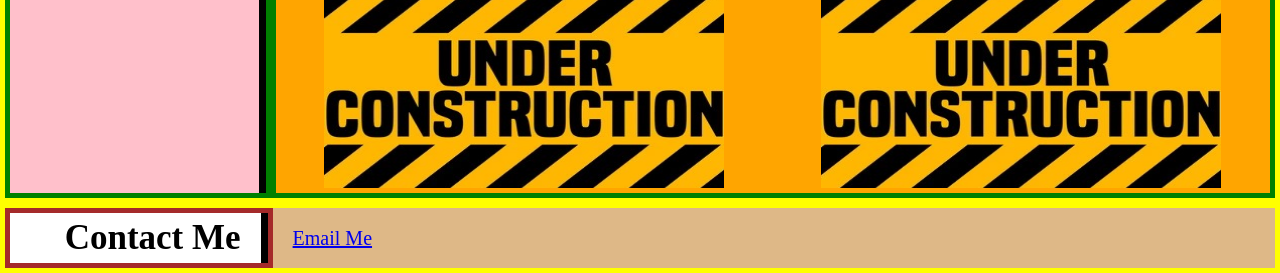
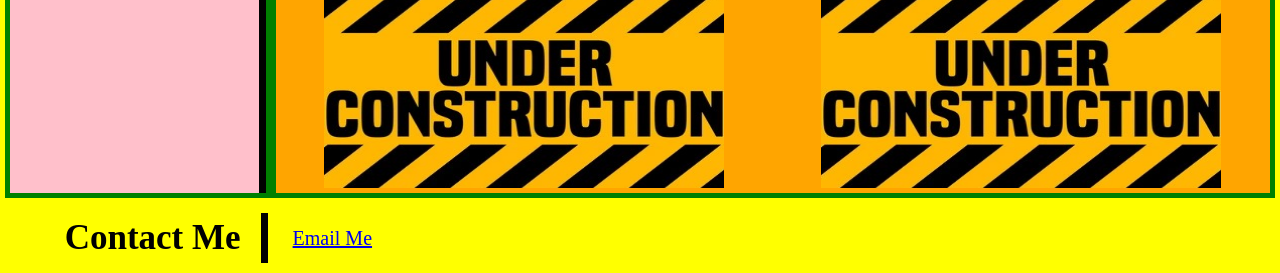
Before and after one commit to smethersblake/Portfolio, a plain HTML site: page index.html in a window 1280 px wide. Shown: the part 933-1206 px from the top of the page. Drawn offline with Linux system fonts and the light colour scheme.

Commit message:
removed wireframe background colors

```diff
--- a/assets/css/style.css
+++ b/assets/css/style.css
@@ -150,7 +150,7 @@ main {
     height:200px;
 }
 .contact-me {
-    background-color: brown;
+    /* background-color: brown; */
     margin: 5px;
     display: flex;
     justify-content: space-between;
@@ -159,7 +159,7 @@ main {
 }
 
 .contact {
-    background-color: white;
+    /* background-color: white; */
     margin: 5px;
     display: flex;
     flex: .25;
@@ -172,7 +172,7 @@ main {
     font-size: 35px;
 }
 .contact-section {
-    background-color: burlywood;
+    /* background-color: burlywood; */
     display: flex;
     flex: 1;
 }.contact-section a {
```
